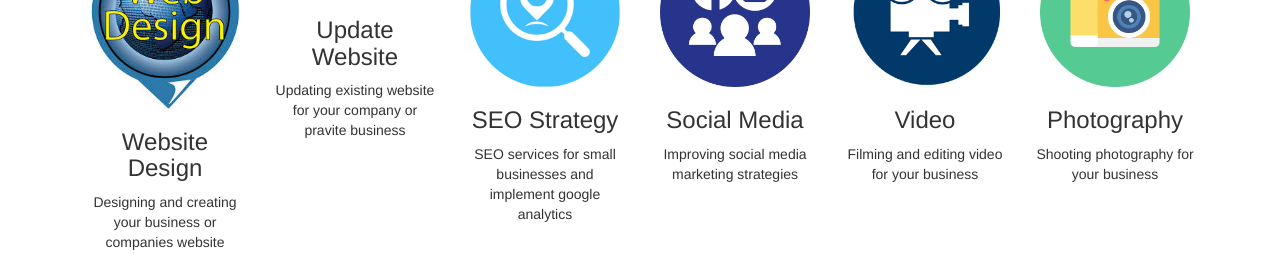
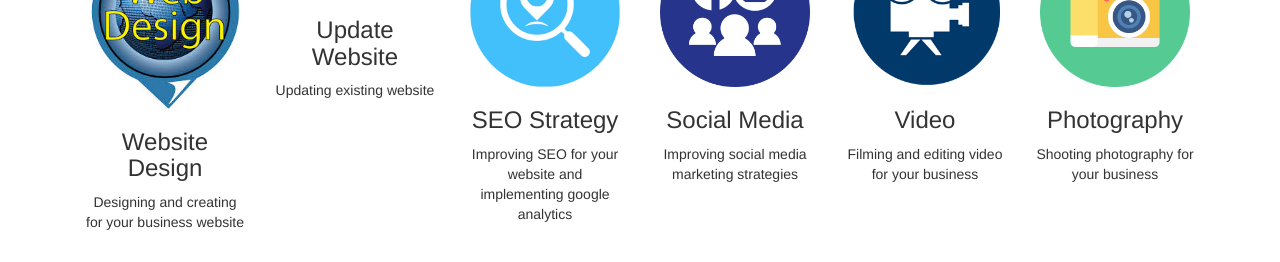
Before and after one commit to jthinlay/explore_ca, a plain HTML site: page index.html in a window 1280 px wide. Shown: the part 627-889 px from the top of the page. Drawn offline with nearby package versions, Linux system fonts and the light colour scheme.

Commit message:
Making some changes in index file

```diff
--- a/index.html
+++ b/index.html
@@ -117,13 +117,13 @@
   <section class="col-xs-offset-3 col-xs-6 col-sm-offset-0 col-sm-6 col-md-4 col-lg-2">
   <img class="icon" src="images/web_design_icon.jpeg" alt="Jampa Thinlay Tsarong Website Design">
   <h3>Website Design</h3>
-  <p>Designing and creating your business or companies website</p>
+  <p>Designing and creating for your business website</p>
   </section>
 
   <section class="col-xs-offset-3 col-xs-6 col-sm-offset-0 col-sm-6 col-md-4 col-lg-2">
   <img class="icon" src="images/update_website_icon.jpeg" alt="Jampa Thinlay Tsarong Website Design">
   <h3>Update Website</h3>
-  <p>Updating existing website for your company or pravite business</p>
+  <p>Updating existing website</p>
   </section>
 
  <div class="clearfix visible-sm-block"></div>
@@ -131,7 +131,7 @@
   <section class="col-xs-offset-3 col-xs-6 col-sm-offset-0 col-sm-6 col-md-4 col-lg-2">
   <img class="icon" src="images/seo_icon.png" alt="Jampa Thinlay Tsarong Website Design">
   <h3>SEO Strategy</h3>
-  <p>SEO services for small businesses and implement google analytics</p>
+  <p>Improving SEO for your website and implementing google analytics</p>
   </section>
 
   <div class="clearfix visible-lg-inline-block visible-md-block"></div>
```
